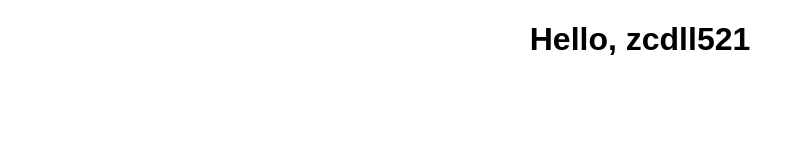
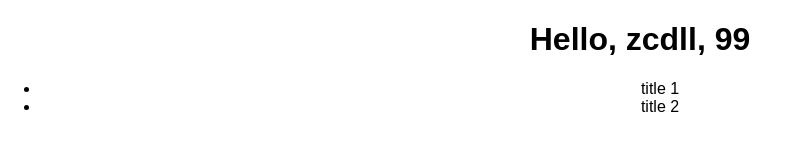
Before and after one commit to crazcdll/hello-react, a React (Create React App) app: page / in a window 1280 px wide. Shown: the top 166 px of the page, without its empty margins (0-789 px from the left). Built offline with nearby package versions, Linux system fonts and the light colour scheme.

Commit message:
add PropTypes

```diff
--- a/src/components/PropTypes.js
+++ b/src/components/PropTypes.js
@@ -1,20 +1,69 @@
-import React, { Component } from 'react'
-// import PropTypes from 'prop-types'
+import React, { Component, Fragment } from 'react'
+import { PropTypes as PT } from 'prop-types'
 
-const Hello = (props) => {
-  return (
-    <h1>Hello, { props.name }</h1>
-  )
+// const Hello = (props) => {
+//   return (
+//     <h1>Hello, { props.name }</h1>
+//   )
+// }
+
+// Hello.defaultProps = {
+//   name: 'zcdll521'
+// }
+
+class Hello extends Component {
+  static defaultProps = {
+    name: 'zcdll521'
+  }
+
+  render () {
+    return (
+      <Fragment>
+        <h1>Hello, { this.props.name }, { this.props.money }</h1>
+        <ul>
+          { this.props.movies.map(movie =>
+            <li key={ movie.id }>{ movie.title }</li>
+          ) }
+        </ul>
+      </Fragment>
+    )
+  }
 }
 
-Hello.defaultProps = {
-  name: 'zcdll521'
+Hello.propTypes = {
+  money: PT.number,
+  name: PT.oneOfType([
+    PT.string,
+    PT.number
+  ]),
+  onChange: PT.func.isRequired,
+  movies: PT.arrayOf(PT.shape({
+    id: PT.number,
+    title: PT.string,
+    visit_count: PT.number
+  }))
 }
+
 class PropTypes extends Component {
+  onChange () {}
+
+  state = {
+    movies: [
+      {id: 1, title: 'title 1', visit_count: 1},
+      {id: 2, title: 'title 2', visit_count: 2},
+    ]
+  }
+
   render () {
     return (
       <div>
-        <Hello />
+        { /*<Hello name="zcdll"/>*/ }
+        <Hello
+          money={ 99 }
+          onChange={ this.onChange }
+          name={ 'zcdll' }
+          movies={ this.state.movies }
+        />
       </div>
     )
   }
```
